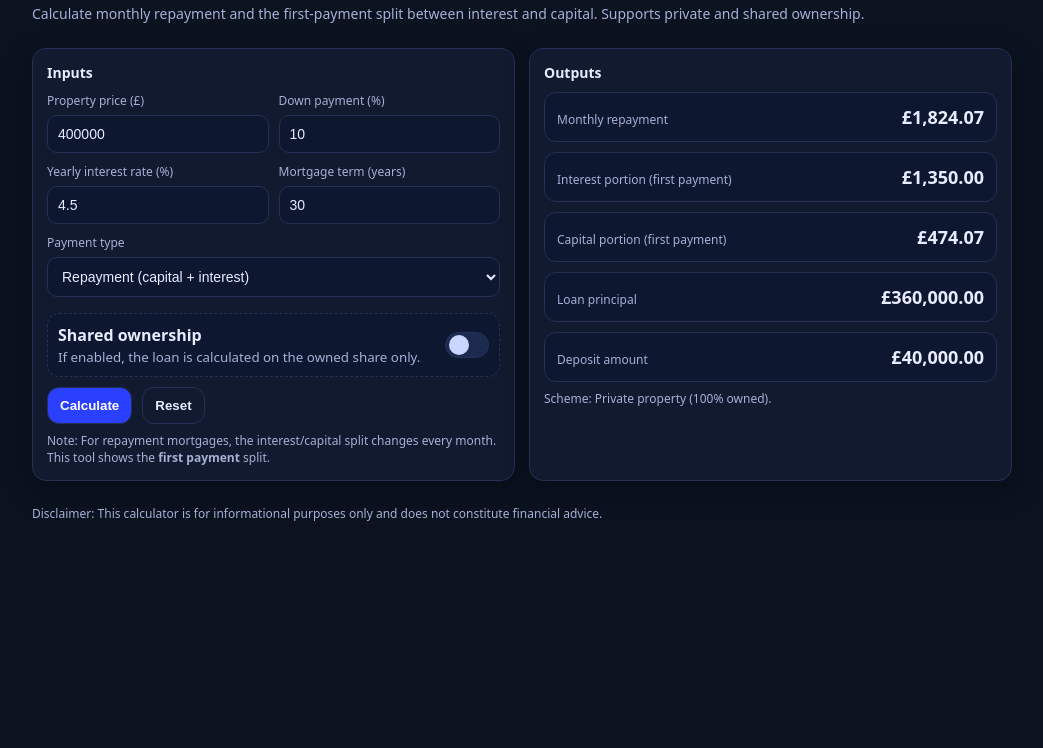
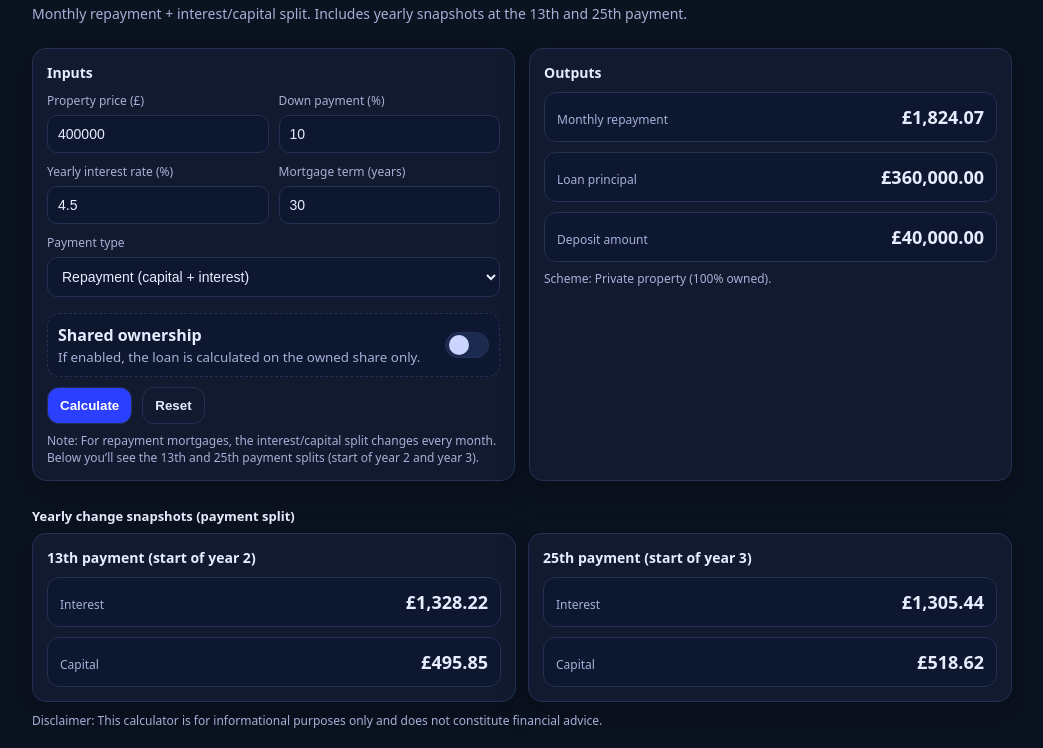
Before and after one commit to lamhk/mortgage-calculator, a plain HTML site: page index.html in a window 1280 px wide. Shown: the part 56-804 px from the top of the page, without its empty margins (118-1161 px from the left). Drawn offline with Linux system fonts and the light colour scheme.

Commit message:
Revise mortgage calculator text and add snapshots
Updated mortgage calculator descriptions and added yearly snapshots for payment splits.

```diff
--- a/index.html
+++ b/index.html
@@ -55,13 +55,18 @@
     .note { color: var(--muted); font-size: 12px; line-height: 1.45; margin-top: 8px; }
     .error { color:#ffb4b4; font-size: 12px; margin-top: 8px; }
     footer { max-width: 980px; margin: 0 auto; padding: 8px 16px 20px; color: var(--muted); font-size: 12px; }
-    a { color:#b8c2ff; }
+
+    /* bottom snapshot section */
+    .snap-wrap { max-width: 980px; margin: 0 auto; padding: 0 16px 18px; }
+    .snap-title { margin: 10px 0 8px; font-size: 13px; font-weight: 650; color: var(--text); }
+    .snap-grid { display: grid; grid-template-columns: 1fr 1fr; gap: 12px; }
+    @media (max-width: 860px) { .snap-grid { grid-template-columns: 1fr; } }
   </style>
 </head>
 <body>
   <header>
     <h1>Mortgage Calculator</h1>
-    <p>Calculate monthly repayment and the first-payment split between interest and capital. Supports private and shared ownership.</p>
+    <p>Monthly repayment + interest/capital split. Includes yearly snapshots at the 13th and 25th payment.</p>
   </header>
 
   <main class="grid">
@@ -125,7 +130,7 @@
 
       <div id="error" class="error" role="alert" aria-live="polite"></div>
       <div class="note">
-        Note: For repayment mortgages, the interest/capital split changes every month. This tool shows the <b>first payment</b> split.
+        Note: For repayment mortgages, the interest/capital split changes every month. Below you’ll see the 13th and 25th payment splits (start of year 2 and year 3).
       </div>
     </section>
 
@@ -135,14 +140,6 @@
         <div class="metric">
           <div class="k">Monthly repayment</div>
           <div class="v" id="monthly">—</div>
-        </div>
-        <div class="metric">
-          <div class="k">Interest portion (first payment)</div>
-          <div class="v" id="interest">—</div>
-        </div>
-        <div class="metric">
-          <div class="k">Capital portion (first payment)</div>
-          <div class="v" id="capital">—</div>
         </div>
         <div class="metric">
           <div class="k">Loan principal</div>
@@ -158,9 +155,43 @@
     </section>
   </main>
 
-  <footer>
-    Disclaimer: This calculator is for informational purposes only and does not constitute financial advice.
-  </footer>
+  <!-- Bottom-of-page yearly snapshots -->
+  <div class="snap-wrap">
+    <div class="snap-title">Yearly change snapshots (payment split)</div>
+    <div class="snap-grid">
+      <div class="card">
+        <div class="section-title">13th payment (start of year 2)</div>
+        <div class="out">
+          <div class="metric">
+            <div class="k">Interest</div>
+            <div class="v" id="p13_interest">—</div>
+          </div>
+          <div class="metric">
+            <div class="k">Capital</div>
+            <div class="v" id="p13_capital">—</div>
+          </div>
+        </div>
+      </div>
+
+      <div class="card">
+        <div class="section-title">25th payment (start of year 3)</div>
+        <div class="out">
+          <div class="metric">
+            <div class="k">Interest</div>
+            <div class="v" id="p25_interest">—</div>
+          </div>
+          <div class="metric">
+            <div class="k">Capital</div>
+            <div class="v" id="p25_capital">—</div>
+          </div>
+        </div>
+      </div>
+    </div>
+
+    <div class="note" style="margin-top:10px;">
+      Disclaimer: This calculator is for informational purposes only and does not constitute financial advice.
+    </div>
+  </div>
 
 <script>
   const el = (id) => document.getElementById(id);
@@ -170,12 +201,41 @@
   };
 
   function validateNumber(name, value, {min=-Infinity, max=Infinity}={}) {
-    if (value === "" || value === null || value === undefined || Number.isNaN(value)) {
-      return `${name} is required.`;
-    }
+    if (value === "" || value === null || value === undefined || Number.isNaN(value)) return `${name} is required.`;
     if (value < min) return `${name} must be at least ${min}.`;
     if (value > max) return `${name} must be at most ${max}.`;
     return null;
+  }
+
+  function repaymentMonthlyPayment(principal, monthlyRate, n) {
+    if (n <= 0) return NaN;
+    if (monthlyRate === 0) return principal / n;
+    const pow = Math.pow(1 + monthlyRate, n);
+    return principal * (monthlyRate * pow) / (pow - 1);
+  }
+
+  // Returns { interest, capital } for a specific payment number k (1-indexed) on a repayment mortgage.
+  function repaymentSplitAtPayment(principal, monthlyRate, monthlyPayment, k) {
+    // Iterate balance month-by-month until reaching k.
+    // For k up to 25 this is tiny cost and very simple/robust.
+    let balance = principal;
+
+    for (let m = 1; m <= k; m++) {
+      const interest = balance * monthlyRate;
+      const capital = Math.max(0, monthlyPayment - interest);
+      balance = Math.max(0, balance - capital);
+
+      if (m === k) return { interest, capital };
+      if (balance <= 0) return { interest: 0, capital: 0 };
+    }
+    return { interest: 0, capital: 0 };
+  }
+
+  function setSnapshotsToDash() {
+    el("p13_interest").textContent = "—";
+    el("p13_capital").textContent = "—";
+    el("p25_interest").textContent = "—";
+    el("p25_capital").textContent = "—";
   }
 
   function calc() {
@@ -200,49 +260,66 @@
 
     if (errs.length) {
       el("error").textContent = errs[0];
+      setSnapshotsToDash();
       return;
     }
 
-    // Owned share value
     const ownedValue = price * (ownPct / 100);
     const depositAmt = ownedValue * (downPct / 100);
     const principal = ownedValue - depositAmt;
 
     if (principal < 0) {
       el("error").textContent = "Deposit cannot exceed the owned value of the property.";
+      setSnapshotsToDash();
       return;
     }
 
     const n = Math.round(years * 12);
     const i = (rate / 100) / 12;
 
+    if (n < 1) {
+      el("error").textContent = "Mortgage term must be at least 1 year.";
+      setSnapshotsToDash();
+      return;
+    }
+
     let monthly = 0;
-    let interestFirst = 0;
-    let capitalFirst = 0;
 
     if (type === "interestOnly") {
       monthly = principal * i;
-      interestFirst = monthly;
-      capitalFirst = 0;
+
+      // For interest-only, split is constant every month
+      const p13 = { interest: monthly, capital: 0 };
+      const p25 = { interest: monthly, capital: 0 };
+
+      el("p13_interest").textContent = fmtGBP(p13.interest);
+      el("p13_capital").textContent  = fmtGBP(p13.capital);
+      el("p25_interest").textContent = fmtGBP(p25.interest);
+      el("p25_capital").textContent  = fmtGBP(p25.capital);
     } else {
-      if (n === 0) {
-        el("error").textContent = "Mortgage term must be at least 1 year.";
-        return;
+      monthly = repaymentMonthlyPayment(principal, i, n);
+
+      // If term is shorter than 13/25 payments, show dashes for out-of-range
+      if (n >= 13) {
+        const s13 = repaymentSplitAtPayment(principal, i, monthly, 13);
+        el("p13_interest").textContent = fmtGBP(s13.interest);
+        el("p13_capital").textContent  = fmtGBP(s13.capital);
+      } else {
+        el("p13_interest").textContent = "—";
+        el("p13_capital").textContent  = "—";
       }
-      if (i === 0) {
-        monthly = principal / n;
+
+      if (n >= 25) {
+        const s25 = repaymentSplitAtPayment(principal, i, monthly, 25);
+        el("p25_interest").textContent = fmtGBP(s25.interest);
+        el("p25_capital").textContent  = fmtGBP(s25.capital);
       } else {
-        const pow = Math.pow(1 + i, n);
-        monthly = principal * (i * pow) / (pow - 1);
+        el("p25_interest").textContent = "—";
+        el("p25_capital").textContent  = "—";
       }
-      interestFirst = principal * i;
-      capitalFirst = monthly - interestFirst;
-      if (capitalFirst < 0) capitalFirst = 0; // numeric safety
     }
 
     el("monthly").textContent = fmtGBP(monthly);
-    el("interest").textContent = fmtGBP(interestFirst);
-    el("capital").textContent = fmtGBP(capitalFirst);
     el("principal").textContent = fmtGBP(principal);
     el("deposit").textContent = fmtGBP(depositAmt);
 
@@ -261,13 +338,13 @@
     el("sharedToggle").checked = false;
     el("ownPct").value = 50;
     el("ownershipRow").style.display = "none";
+
     el("monthly").textContent = "—";
-    el("interest").textContent = "—";
-    el("capital").textContent = "—";
     el("principal").textContent = "—";
     el("deposit").textContent = "—";
     el("schemeNote").textContent = "";
     el("error").textContent = "";
+    setSnapshotsToDash();
   }
 
   el("calcBtn").addEventListener("click", calc);
```
